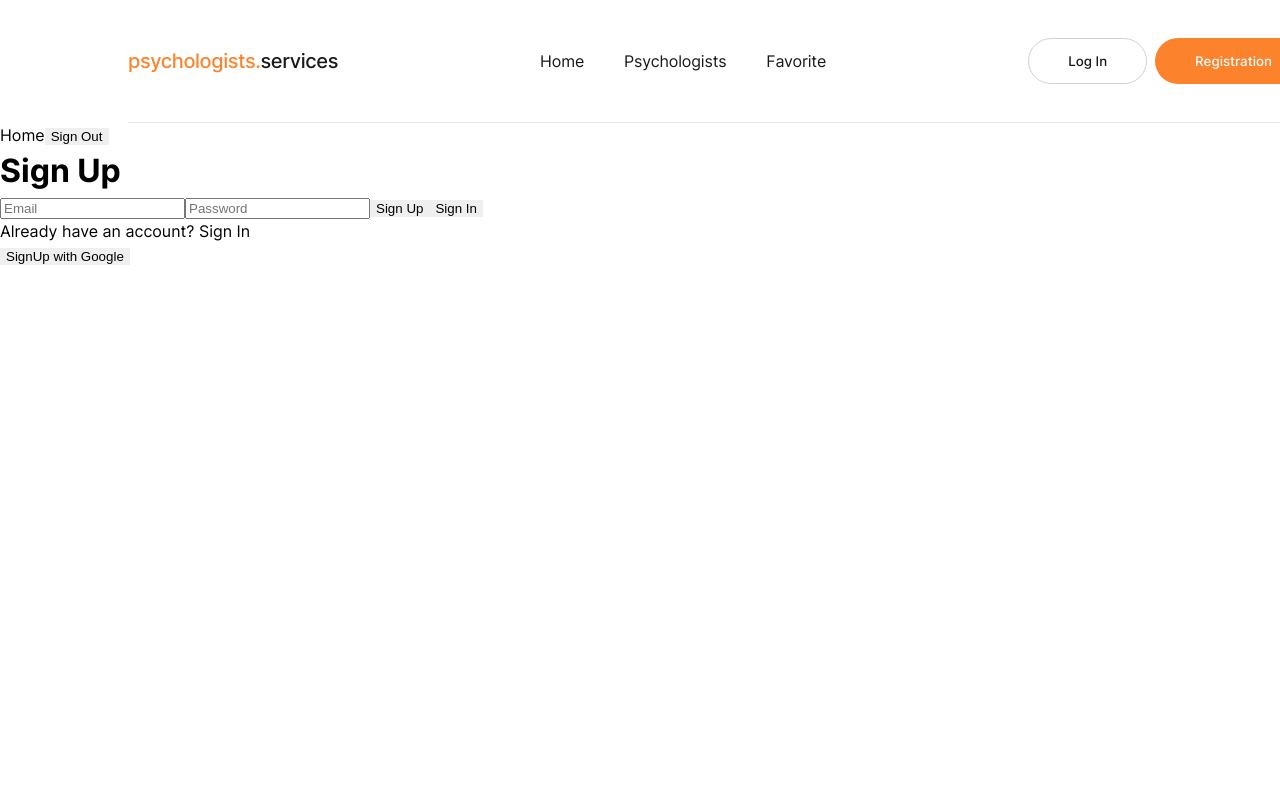
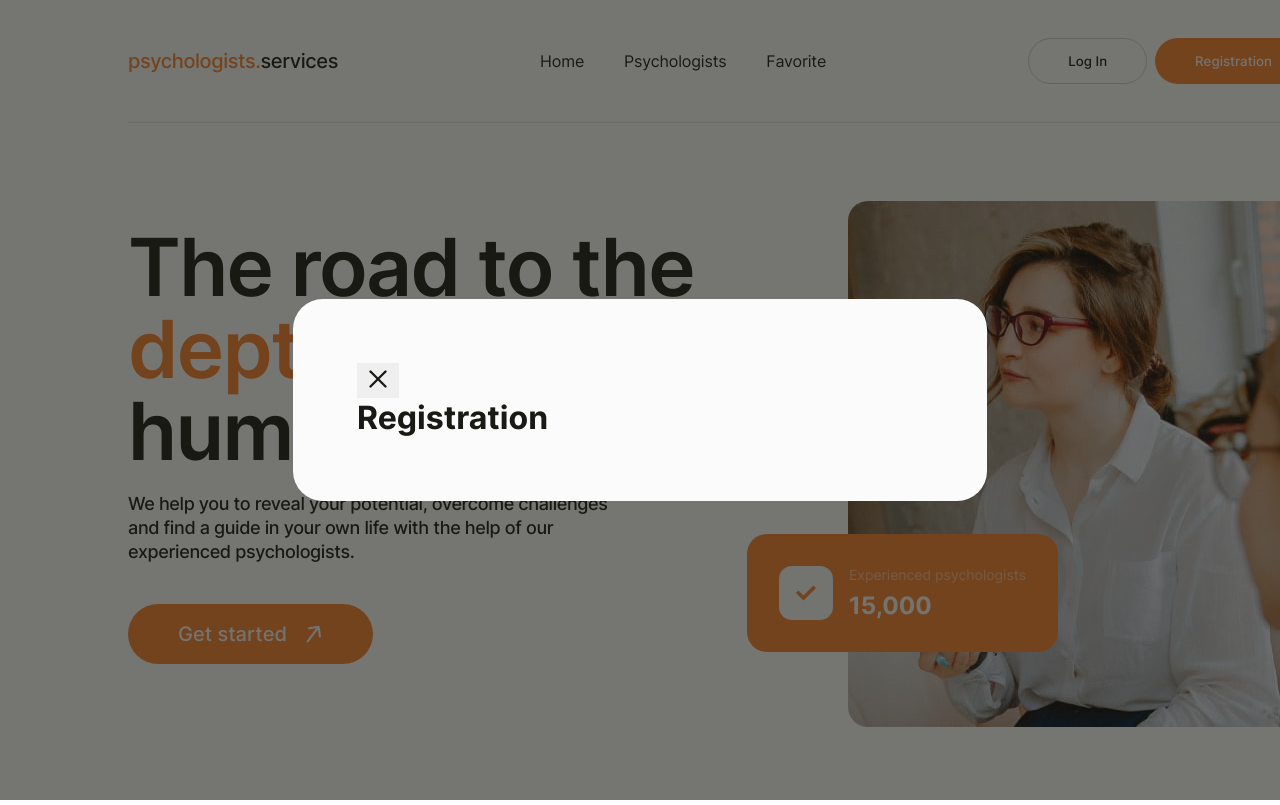
Before and after one commit to KaterynaKarabanova/Psychologists, a React (Vite) app in the folder Psychologists/: page / in a window 1280 px wide. Both pictures are taken after a click on the button "Registration". Shown: the top 805 px of the page. Built offline with nearby package versions, Linux system fonts and the light colour scheme.

Commit message:
an svg sprite was created, the home page design was implemented, a modal window component was created and its styling was implemented

```diff
--- a/Psychologists/src/components/Layout/Layout.tsx
+++ b/Psychologists/src/components/Layout/Layout.tsx
@@ -9,9 +9,20 @@ import {
   StyledTranspBtn,
 } from "./Layout.styled";
 import { Container } from "../../styles/GlobalStyles";
+import { useState } from "react";
+import Modal from "../Modal/Modal";
 
 const Layout = () => {
+  const [loginModal, setLoginModal] = useState(false);
+  const [registerModal, setRegisterModal] = useState(false);
+  const toggleLogin = () => {
+    setLoginModal((prev) => !prev);
+  };
+  const toggleRegister = () => {
+    setRegisterModal((prev) => !prev);
+  };
   return (
+    <div>
       <Container>
         <StyledHeader>
           <StyledLogo href="/">
@@ -19,14 +30,29 @@ const Layout = () => {
           </StyledLogo>
           <Navigation />
           <StyledBtnWrapper>
-          <StyledTranspBtn>Log In</StyledTranspBtn>
-          <StyledOrangeBtn>Registration</StyledOrangeBtn>
+            <StyledTranspBtn onClick={() => setLoginModal(true)}>
+              Log In
+            </StyledTranspBtn>
+            <StyledOrangeBtn onClick={() => setRegisterModal((prev) => !prev)}>
+              Registration
+            </StyledOrangeBtn>
           </StyledBtnWrapper>
         </StyledHeader>
+        {loginModal && (
+          <Modal toggleModal={toggleLogin}>
+            <h1>LogIn</h1>
+          </Modal>
+        )}
+        {registerModal && (
+          <Modal toggleModal={toggleRegister}>
+            <h1>Registration</h1>
+          </Modal>
+        )}
         <main>
           <Outlet />
         </main>
       </Container>
+    </div>
   );
 };
 export default Layout;
--- /dev/null
+++ b/Psychologists/src/components/Modal/Modal.styled.ts
@@ -0,0 +1,23 @@
+import styled from "styled-components";
+import { FlexCenter } from "../../styles/GlobalStyles";
+
+export const StyledBackdrop = styled(FlexCenter)`
+  position: fixed;
+  left: 0;
+  top: 0;
+  width: 100%;
+  height: 100%;
+  background-color: var(--transparent-black);
+  z-index: 100;
+`;
+
+export const StyledModal = styled.div`
+  z-index: 101;
+  top: 0;
+  left: 0;
+  padding: 64px;
+  width: 566px;
+  position: relative;
+  border-radius: 30px;
+  background-color: var(--primary-white);
+`;
--- /dev/null
+++ b/Psychologists/src/components/Modal/Modal.tsx
@@ -0,0 +1,19 @@
+import { ModalProps } from "../../types/types";
+import sprite from "../../images/sprite.svg";
+import { StyledBackdrop, StyledModal } from "./Modal.styled";
+const Modal = (props: ModalProps) => {
+  const { children, toggleModal } = props;
+  return (
+    <StyledBackdrop>
+      <StyledModal>
+        <button onClick={toggleModal}>
+          <svg width={30} height={30}>
+            <use href={`${sprite}#icon-close`} />
+          </svg>
+        </button>
+        {children}
+      </StyledModal>
+    </StyledBackdrop>
+  );
+};
+export default Modal;
--- /dev/null
+++ b/Psychologists/src/pages/Home/Home.styled.ts
@@ -0,0 +1,101 @@
+import styled from "styled-components";
+import { StyledOrangeBtn } from "../../components/Layout/Layout.styled";
+import { FlexCenter } from "../../styles/GlobalStyles";
+
+export const StyledHomeWrapper = styled.div`
+  padding: 78px 0;
+  display: flex;
+  justify-content: space-between;
+`;
+
+export const StyledTextWrapper = styled.div`
+  padding: 25px 0;
+  width: 595px;
+`;
+
+export const StyledTitle = styled.h1`
+  font-size: 80px;
+  font-weight: 600;
+  line-height: 82px;
+  letter-spacing: -1.6px;
+  margin-bottom: 20px;
+`;
+
+export const StyledTitleSpan = styled.span`
+  color: var(--primary-orange);
+  font-style: italic;
+`;
+
+export const StyledText = styled.p`
+  font-size: 18px;
+  font-weight: 500;
+  line-height: 24px;
+  letter-spacing: -0.36px;
+  width: 510px;
+  margin-bottom: 40px;
+`;
+
+export const StyledBtn = styled(StyledOrangeBtn)`
+  padding: 18px 50px;
+  gap: 18px;
+  font-size: 20px;
+`;
+
+export const StyledImgWrapper = styled.div`
+  position: relative;
+`;
+
+export const StyledImg = styled.img`
+  border-radius: 20px;
+`;
+
+export const StyledUsersIcon = styled(FlexCenter)`
+  position: absolute;
+  top: 40px;
+  right: -30px;
+  width: 48.173px;
+  height: 48.173px;
+  transform: rotate(15deg);
+  background-color: var(--primary-yellow);
+  border-radius: 10px;
+`;
+
+export const StyledQuestionIcon = styled(StyledUsersIcon)`
+  top: 185px;
+  left: -30px;
+  transform: rotate(-15deg);
+  background-color: var(--primary-green);
+`;
+
+export const StyledCheckWrapper = styled.div`
+  box-sizing: border-box;
+  position: absolute;
+  bottom: 75px;
+  left: -101px;
+  width: 311px;
+  display: flex;
+  align-items: center;
+  gap: 16px;
+  padding: 32px;
+  background-color: var(--primary-orange);
+  color: var(--primary-white);
+  border-radius: 20px;
+`;
+
+export const StyledCheckImg = styled(FlexCenter)`
+  width: 54px;
+  height: 54px;
+  border-radius: 13px;
+  background-color: var(--primary-white);
+`;
+
+export const StyledCheckText = styled.p`
+  color: var(--transparent-white);
+  font-size: 14px;
+  margin-bottom: 8px;
+`;
+
+export const StyledCheckNumber = styled.p`
+  font-size: 24px;
+  font-weight: 700;
+`;
--- a/Psychologists/src/pages/Home/Home.tsx
+++ b/Psychologists/src/pages/Home/Home.tsx
@@ -1,16 +1,73 @@
-import { getAuth, signOut } from "firebase/auth";
-import GoogleAuth from "../../components/Registration/GoogleSignUp";
-import Registration from "../../components/Registration/Registration";
+import { Container } from "../../styles/GlobalStyles";
+import {
+  StyledBtn,
+  StyledCheckImg,
+  StyledCheckNumber,
+  StyledCheckText,
+  StyledCheckWrapper,
+  StyledHomeWrapper,
+  StyledImg,
+  StyledImgWrapper,
+  StyledQuestionIcon,
+  StyledText,
+  StyledTextWrapper,
+  StyledTitle,
+  StyledTitleSpan,
+  StyledUsersIcon,
+} from "./Home.styled";
+import sprite from "../../images/sprite.svg";
+import hero from "../../images/hero.jpg";
+import { useNavigate } from "react-router-dom";
 
 const Home = () => {
-  const auth = getAuth();
+  const navigate = useNavigate();
+
   return (
-    <div>
-      Home
-      <button onClick={() => signOut(auth)}>Sign Out</button>
-      <Registration />
-      <GoogleAuth />
-    </div>
+    <Container>
+      <StyledHomeWrapper>
+        <StyledTextWrapper>
+          <StyledTitle>
+            The road to the <StyledTitleSpan>depths</StyledTitleSpan> of the
+            human soul
+          </StyledTitle>
+          <StyledText>
+            We help you to reveal your potential, overcome challenges and find a
+            guide in your own life with the help of our experienced
+            psychologists.
+          </StyledText>
+          <StyledBtn onClick={() => navigate("/Psychologists/psychologists")}>
+            Get started{" "}
+            <svg width={18} height={18}>
+              <use href={`${sprite}#icon-arrow`} />
+            </svg>
+          </StyledBtn>
+        </StyledTextWrapper>
+        <StyledImgWrapper>
+          <StyledImg src={hero} alt="woman in office" />
+          <StyledUsersIcon>
+            <svg width={30} height={30}>
+              <use href={`${sprite}#icon-users`} />
+            </svg>
+          </StyledUsersIcon>
+          <StyledQuestionIcon>
+            <svg width={25} height={25}>
+              <use href={`${sprite}#icon-question`} />
+            </svg>
+          </StyledQuestionIcon>
+          <StyledCheckWrapper>
+            <StyledCheckImg>
+              <svg width={30} height={30}>
+                <use href={`${sprite}#icon-check`} />
+              </svg>
+            </StyledCheckImg>
+            <div>
+              <StyledCheckText>Experienced psychologists</StyledCheckText>
+              <StyledCheckNumber>15,000</StyledCheckNumber>
+            </div>
+          </StyledCheckWrapper>
+        </StyledImgWrapper>
+      </StyledHomeWrapper>
+    </Container>
   );
 };
 export default Home;
--- a/Psychologists/src/styles/GlobalStyles.ts
+++ b/Psychologists/src/styles/GlobalStyles.ts
@@ -31,15 +31,22 @@ export const GlobalStyles = createGlobalStyle`
   --primary-orange: rgba(252, 131, 44, 1);
   --primary-black:#191A15;
   --primary-white:rgba(251, 251, 251, 1);
+  --transparent-white:rgba(251, 251, 251, 0.5);
   --hover-orange:rgb(255 169 108);
   --border-gray:rgba(25, 26, 21, 0.2);
   --transparent-gray:rgba(25, 26, 21, 0.10);
+  --transparent-black:rgba(25, 26, 21, 0.60);
+  --primary-yellow:rgba(251, 199, 94, 1);
+  --primary-green:#54BE96;
   --transition: 0.2s ease-in;
 }
 body {
   font-family: "Inter", sans-serif;
   box-sizing: border-box;
   font-size: 16px;
+  font-weight: 400;
+  line-height: normal;
+  color: var(--primary-black);
 }
 
 h1,
@@ -85,8 +92,15 @@ img {
 }
 `;
 
+export const FlexCenter = styled.div`
+  display: flex;
+  align-items: center;
+  justify-content: center;
+`;
+
 export const Container = styled.div`
   box-sizing: border-box;
+  margin: 0 auto;
   display: block;
   width: 1440px;
   padding: 0 128px;
--- a/Psychologists/src/types/types.ts
+++ b/Psychologists/src/types/types.ts
@@ -28,3 +28,8 @@ export interface Review {
   rating: number;
   comment: string;
 }
+
+export interface ModalProps {
+  toggleModal: () => void;
+  children: React.ReactNode;
+}
```
Also changed, not shown: Psychologists/src/components/LogIn/Login.tsx (added, +12 -0 lines), Psychologists/src/images/hero.jpg (added), Psychologists/src/images/sprite.svg (added). Lines whose indentation alone changed are shown as unchanged.
